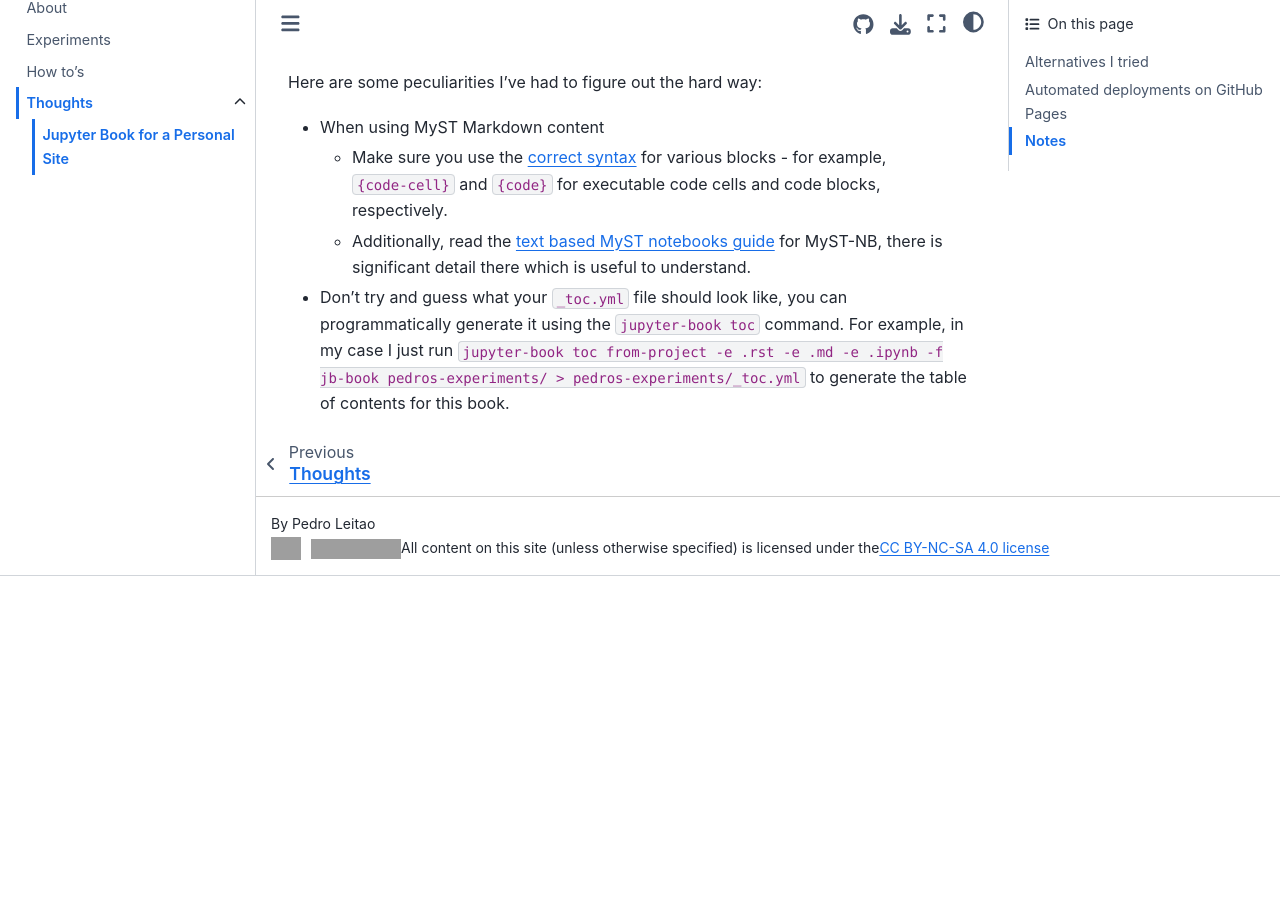
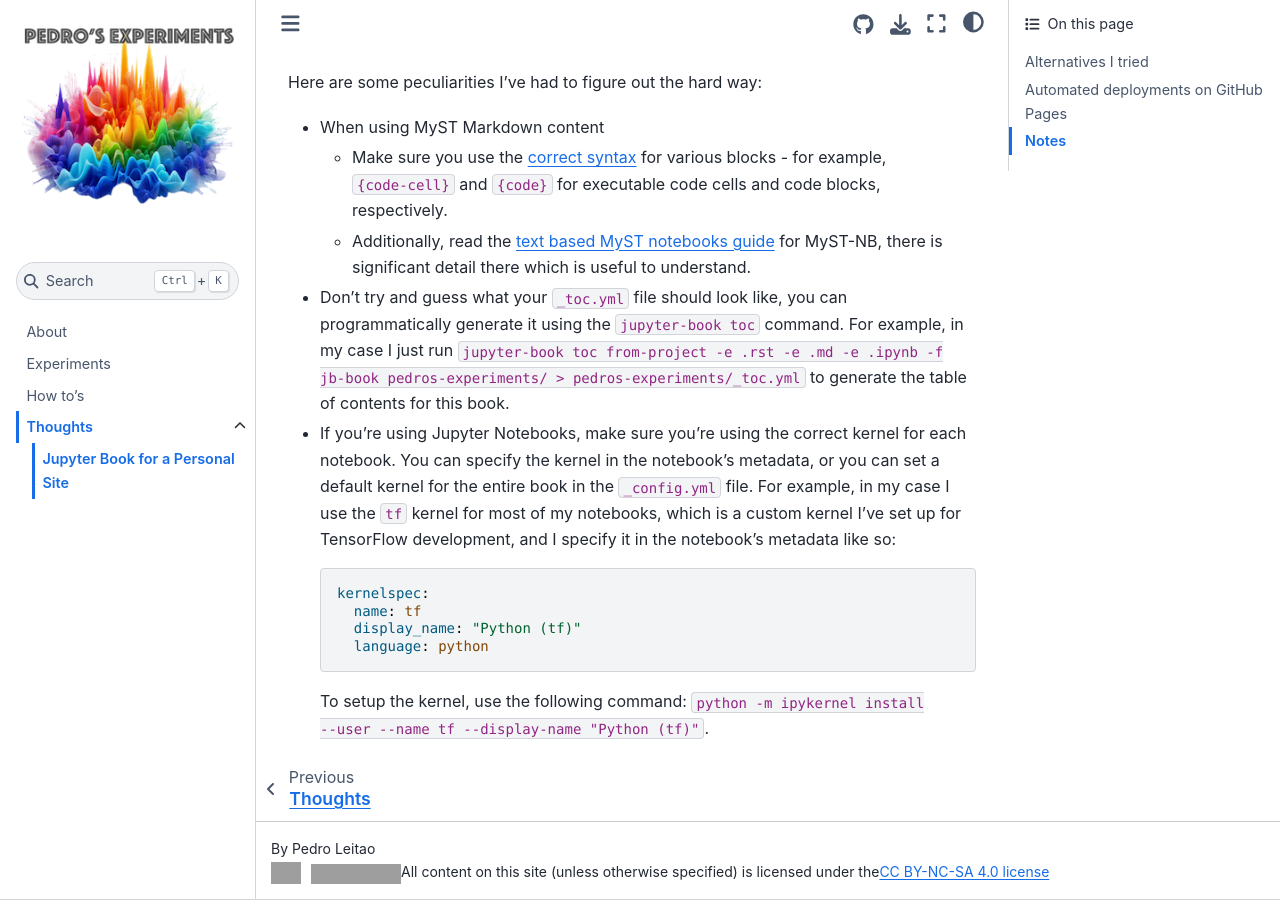
Before and after one commit to pedro-leitao/pedros-experiments, a Jupyter Book: the page built from thoughts/jupyter-book.md, in a window 1280 px wide and 900 px high, scrolled down 1673 px. Built offline with Jupyter Book 1.0.4 settings and Sphinx 7.4.7 and the Sphinx Book theme 1.1.4, drawn with Linux system fonts in a browser that asks for light colours; pages that are not in the unit, such as notebooks, are missing from menus; comment, search, counter and statistics services are not loaded; before the commit the page ends 2249 px from its top, so only the background shows below that; grey boxes are pictures that could not be loaded.

Commit message:
Minor tweaks

````diff
--- a/thoughts/jupyter-book.md
+++ b/thoughts/jupyter-book.md
@@ -91,3 +91,11 @@
   - Make sure you use the [correct syntax](https://jupyterbook.org/en/stable/reference/cheatsheet.html#code) for various blocks - for example, `{code-cell}` and `{code}` for executable code cells and code blocks, respectively.
   - Additionally, read the [text based MyST notebooks guide](https://myst-nb.readthedocs.io/en/latest/authoring/text-notebooks.html#) for MyST-NB, there is significant detail there which is useful to understand.
 - Don't try and guess what your `_toc.yml` file should look like, you can programmatically generate it using the `jupyter-book toc` command. For example, in my case I just run `jupyter-book toc from-project -e .rst -e .md -e .ipynb -f jb-book pedros-experiments/ > pedros-experiments/_toc.yml` to generate the table of contents for this book.
+- If you're using Jupyter Notebooks, make sure you're using the correct kernel for each notebook. You can specify the kernel in the notebook's metadata, or you can set a default kernel for the entire book in the `_config.yml` file. For example, in my case I use the `tf` kernel for most of my notebooks, which is a custom kernel I've set up for TensorFlow development, and I specify it in the notebook's metadata like so:
+  ```yaml
+  kernelspec:
+    name: tf
+    display_name: "Python (tf)"
+    language: python
+  ```
+  To setup the kernel, use the following command: `python -m ipykernel install --user --name tf --display-name "Python (tf)"`.
````
Also changed, not shown: experiments/index.md (+3 -1 lines).
